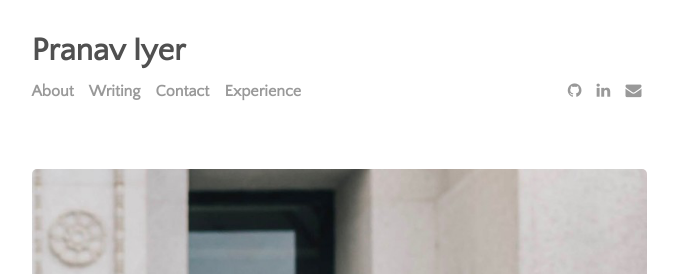
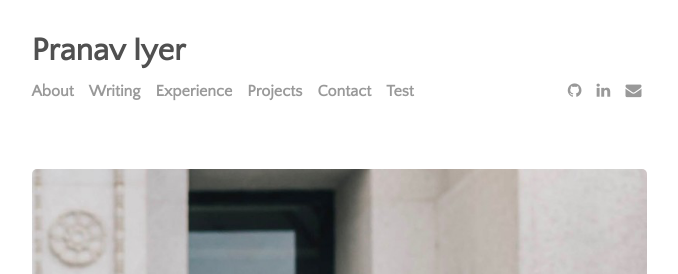
Before and after one commit to pranavxiyer/pranavxiyer.github.io, a Jekyll site: the page built from index.html, in a window 1280 px wide. Shown: the top 274 px of the page, without its empty margins (301-979 px from the left). Built offline with Jekyll 4.4.1, drawn with Linux system fonts in a browser that asks for light colours; the list of posts is cut into pages by our own code.

Commit message:
test menu

```diff
--- a/_data/settings.yml
+++ b/_data/settings.yml
@@ -9,8 +9,10 @@ google-ID: 'UA-112060364-1'
 menu:
 - {name: 'About',   url: 'about.html'}
 - {name: 'Writing', url: 'writing.html'}
+- {name: 'Experience', url: 'experience.html'}
+- {name: 'Projects', url: 'projects.html'}
 - {name: 'Contact', url: 'contact.html'}
-- {name: 'Experience', url: 'experience.html'}
+- {name: 'Test', url: 'test.html'}
 
 # Available social icons are powered by Font Awesome, so you can use any icon that they offer
 social:
```
